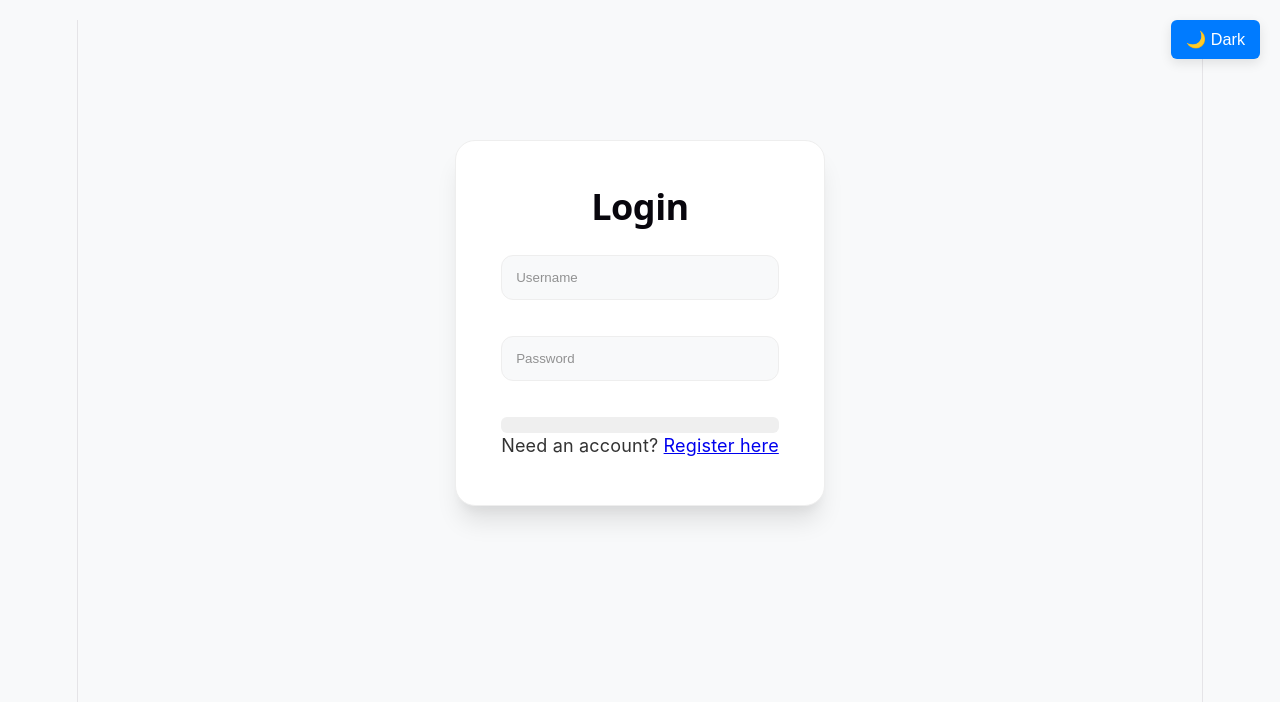
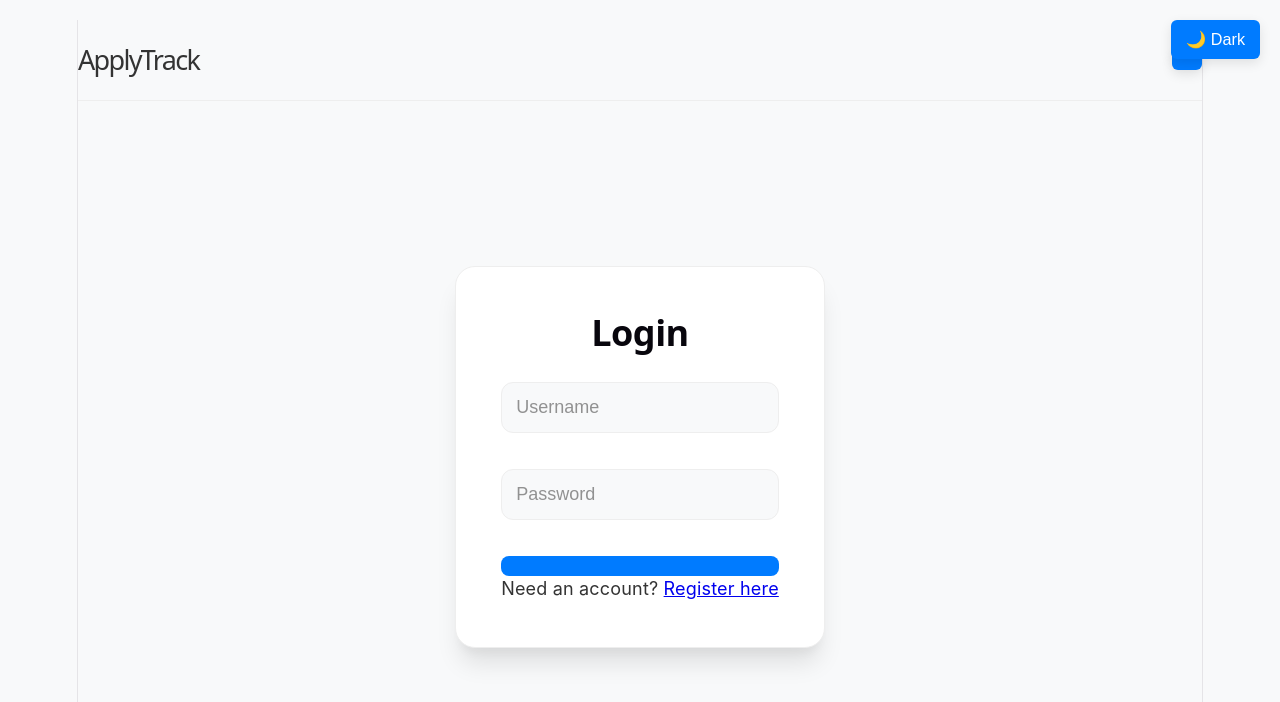
Before and after one commit to AyayronSu/internship-tracker-react, a React (Vite) app: page /login in a window 1280 px wide. Shown: the top 702 px of the page. Built offline with nearby package versions, Linux system fonts and the light colour scheme; no server answers.

Commit message:
Created Navbar component

```diff
--- a/src/App.css
+++ b/src/App.css
@@ -367,3 +367,62 @@ button:disabled {
   background-color: #ff4d4d;
   color: white;
 }
+
+.form-group {
+  display: flex;
+  flex-direction: column;
+  width: 100%;
+}
+
+.form-label {
+  font-size: 0.85rem;
+  font-weight: 600;
+  margin-bottom: 0.4rem;
+  color: var(--text-sub);
+}
+
+.form-input {
+  width: 100%;
+  padding: 12px 16px;
+  border-radius: 8px;
+  border: 1px solid var(--border-color);
+  background: var(--card-bg);
+  color: var(--text-main);
+  box-sizing: border-box;
+  font-size: 1rem;
+}
+
+.form-input:focus {
+  border-color: var(--primary-blue);
+  outline: none;
+  box-shadow: 0 0 0 3px rgba(0, 123, 255, 0.15);
+}
+
+.btn {
+  padding: 10px 20px;
+  border-radius: 8px;
+  font-weight: 600;
+  font-size: 0.95rem;
+  cursor: pointer;
+  border: none;
+  display: inline-flex;
+  align-items: center;
+  justify-content: center;
+}
+
+.btn-primary { background: var(--primary-blue); color: white; }
+.btn-secondary { background: var(--border-color); color: var(--text-main);}
+.btn-danger { background: #ff4d4f; color: white;}
+
+.navbar {
+  display: flex;
+  justify-content: space-between;
+  align-items: center;
+  padding: 1.5rem 0;
+  border-bottom: 1px solid var(--border-color);
+  margin-bottom: 2.5rem;
+}
+
+.navbar h1 { margin: 0; font-size: 1.5rem; }
+.navbar-user { margin: 4px 0 0 0; font-size: 0.85rem; color: var(--text-sub); }
+.navbar-controls { display: flex; gap: 12px; align-items: center; }
--- a/src/App.jsx
+++ b/src/App.jsx
@@ -3,6 +3,7 @@ import { BrowserRouter as Router, Routes, Route, Navigate } from 'react-router-d
 import ProtectedRoute from './components/ProtectedRoute';
 import LoginPage from './pages/LoginPage';
 import SignupPage from './pages/SignupPage';
+import Navbar from './components/Navbar';
 import DashboardPage from './pages/DashboardPage';
 import { api } from './services/api';
 import './App.css'
@@ -50,6 +51,8 @@ function App() {
         </button>
       </div>
 
+      <Navbar></Navbar>
+
       <Routes>
         <Route
           path="/login"
```
